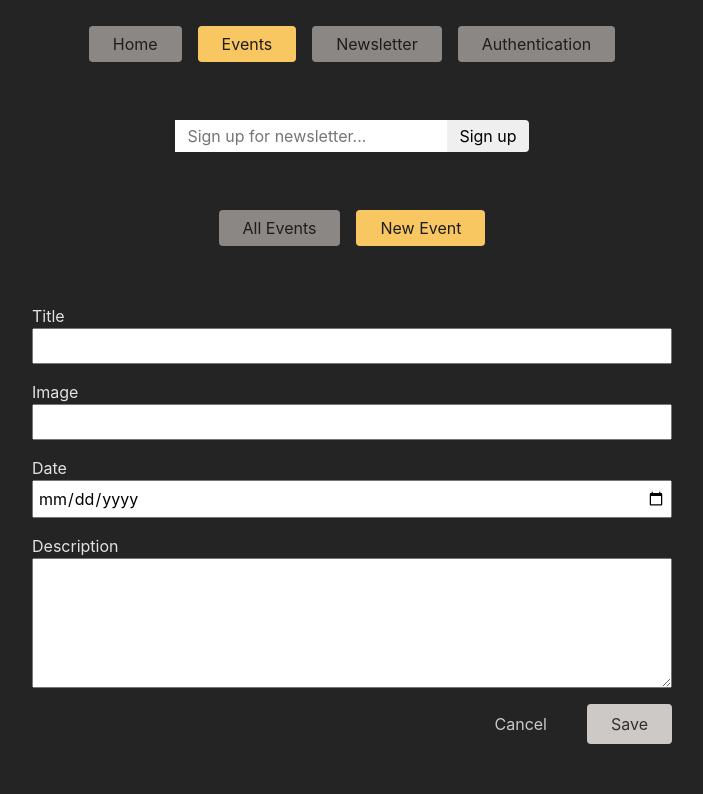
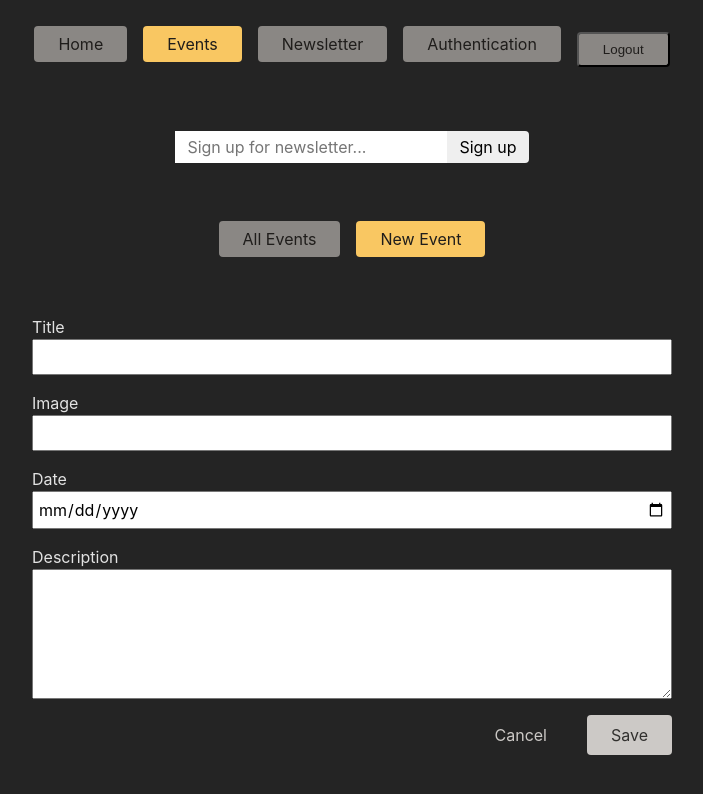
Before and after one commit to devProMaleek/react-authentication, a React (Create React App) app in the folder frontend/: page /events/new in a window 1280 px wide. Shown: the top 794 px of the page, without its empty margins (288-991 px from the left). Built offline with nearby package versions, Linux system fonts and the light colour scheme.

Commit message:
User Logout function

```diff
--- a/frontend/src/App.js
+++ b/frontend/src/App.js
@@ -11,6 +11,7 @@
 import { action as manipulateEventAction } from './components/EventForm';
 import NewsletterPage, { action as newsletterAction } from './pages/Newsletter';
 import AuthenticationPage, { action as authAction } from './pages/Authentication';
+import { action as logoutAction } from './pages/Logout';
 
 const router = createBrowserRouter([
   {
@@ -64,6 +65,12 @@
         element: <NewsletterPage />,
         action: newsletterAction,
       },
+      {
+        path: 'logout',
+        action: () => {
+          return logoutAction();
+        },
+      },
     ],
   },
 ]);
--- a/frontend/src/components/MainNavigation.js
+++ b/frontend/src/components/MainNavigation.js
@@ -1,4 +1,4 @@
-import { NavLink } from 'react-router-dom';
+import { Form, NavLink } from 'react-router-dom';
 import classes from './MainNavigation.module.css';
 import NewsletterSignup from './NewsletterSignup';
 
@@ -28,6 +28,13 @@
                 Authentication
               </NavLink>
             </li>
+            <li>
+              <Form action='/logout' method='POST'>
+                <button type="submit">
+                  Logout
+                </button>
+              </Form>
+            </li>
           </ul>
         </nav>
       </header>
--- a/frontend/src/components/MainNavigation.module.css
+++ b/frontend/src/components/MainNavigation.module.css
@@ -9,7 +9,8 @@
   gap: 1rem;
 }
 
-.list a {
+.list a,
+.list button {
   background-color: var(--color-gray-500);
   color: var(--color-gray-900);
   padding: 0.5rem 1.5rem;
@@ -19,6 +20,7 @@
 
 .list a:hover,
 .list a:active,
-.list a.active {
+.list a.active,
+.list button:hover {
   background-color: var(--color-primary-600);
 }
--- /dev/null
+++ b/frontend/src/pages/Logout.js
@@ -0,0 +1,6 @@
+import { redirect } from 'react-router-dom';
+
+export const action = () => {
+  localStorage.clear();
+  return redirect('/auth?mode=login ');
+};
```
